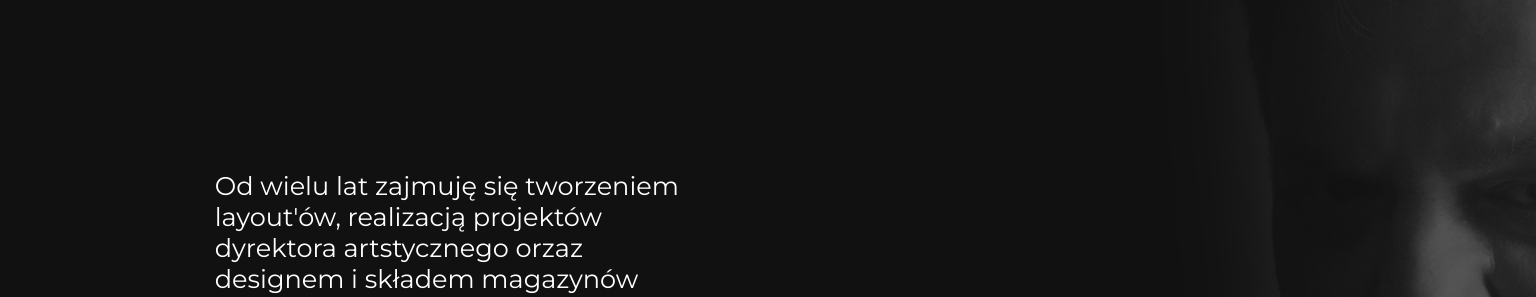
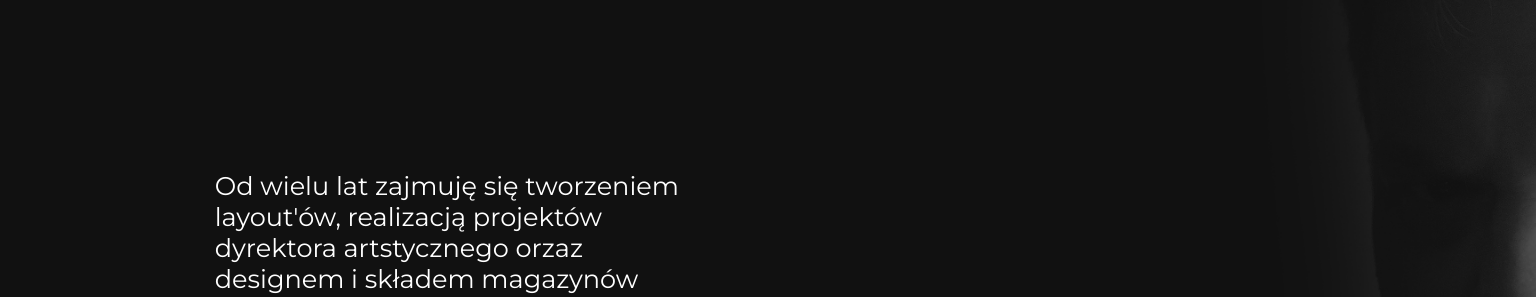
Before and after one commit to Scorpion19702022/Graphic_designer_portfolio, a website: page idex.html in a window 1536 px wide. Shown: the part 170-467 px from the top of the page. Drawn offline with Linux system fonts and the light colour scheme.

Commit message:
finish styles for header

```diff
--- a/sass/xxlarge.scss
+++ b/sass/xxlarge.scss
@@ -2,7 +2,7 @@
 	.header {
 		background-size: 60%;
 		background-repeat: no-repeat;
-		background-position: 1100px, -150px;
+		background-position: 1100px, -300px;
 		&__heading {
 			font-size: 3.6em;
 		}
```
Also changed, not shown: css/style.css, css/xxlarge.css.
